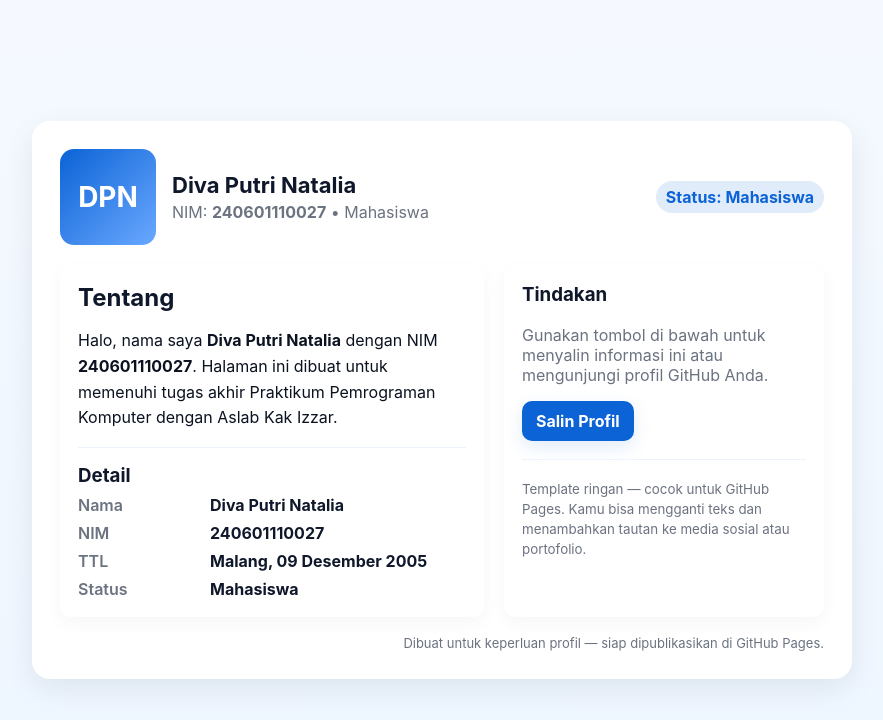
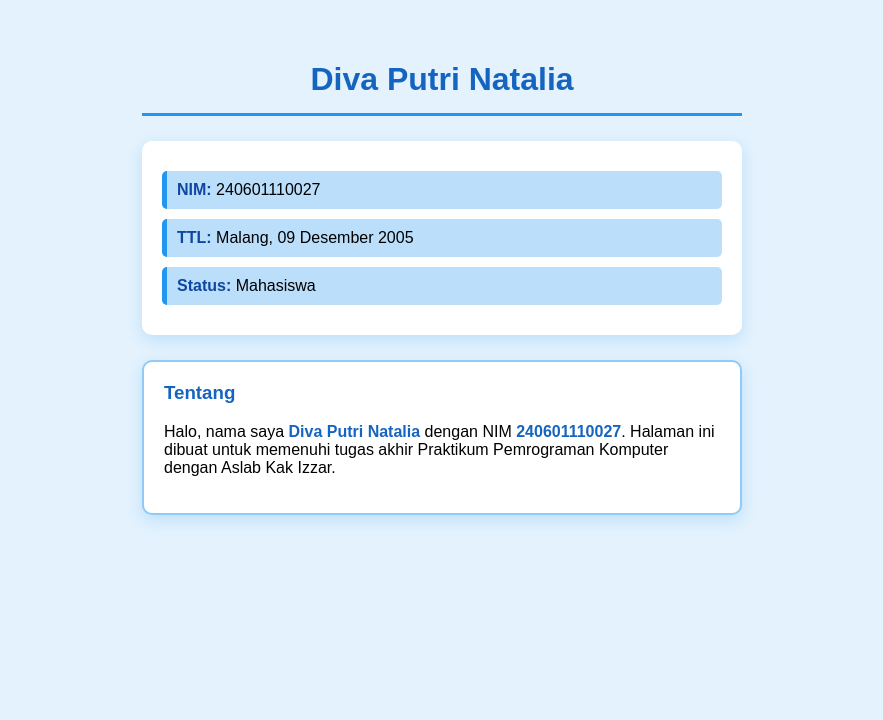
Before and after one commit to divanatalia0912-arch/DivaNatalia027, a plain HTML site: page index.html in a window 1280 px wide. Shown: the whole page, without its empty margins (198-1081 px from the left). Drawn offline with Linux system fonts and the light colour scheme.

Commit message:
Update index.html

```diff
--- a/index.html
+++ b/index.html
@@ -1,135 +1,68 @@
-<!doctype html>
-<html lang="id">
+<!DOCTYPE html>
+<html>
 <head>
-  <meta charset="utf-8">
-  <meta name="viewport" content="width=device-width, initial-scale=1">
-  <title>Diva Putri Natalia — 240601110027</title>
-  <meta name="description" content="Halaman profil sederhana untuk Diva Putri Natalia — NIM 240601110027">
+    <meta charset="UTF-8">
+    <title>Diva Putri Natalia</title>
     <style>
-    /* Simple, modern, GitHub Pages friendly styling */
-    :root{
-      --bg:#f5f9ff;
-      --card:#ffffff;
-      --accent:#0b63d6;
-      --muted:#6b7280;
-      --radius:14px;
-      --glass: rgba(255,255,255,0.6);
-      font-family: Inter, system-ui, -apple-system, "Segoe UI", Roboto, "Helvetica Neue", Arial;
+        body {
+            font-family: Arial, sans-serif;
+            padding: 40px;
+            max-width: 600px;
+            margin: 0 auto;
+            background: #e3f2fd;
         }
-    *{box-sizing:border-box}
-    body{
-      margin:0;
-      background: linear-gradient(180deg,var(--bg),#eef6ff);
-      color:#0f172a;
-      -webkit-font-smoothing:antialiased;
-      -moz-osx-font-smoothing:grayscale;
-      display:flex;
-      align-items:center;
-      justify-content:center;
-      min-height:100vh;
-      padding:32px;
+        h1 {
+            color: #1565c0;
+            text-align: center;
+            border-bottom: 3px solid #2196f3;
+            padding-bottom: 15px;
         }
-    .container{
-      width:100%;
-      max-width:820px;
-      background:var(--card);
-      border-radius:18px;
-      box-shadow:0 10px 30px rgba(10,20,40,0.08);
-      padding:28px;
-      backdrop-filter: blur(6px);
+        .info {
+            margin: 25px 0;
+            background: white;
+            padding: 20px;
+            border-radius: 10px;
+            box-shadow: 0 5px 15px rgba(33, 150, 243, 0.2);
         }
-    header{
-      display:flex;
-      gap:16px;
-      align-items:center;
+        .info p {
+            padding: 10px;
+            margin: 10px 0;
+            background: #bbdefb;
+            border-radius: 5px;
+            border-left: 5px solid #2196f3;
         }
-    .avatar{
-      width:96px;height:96px;border-radius:14px;background:linear-gradient(135deg,var(--accent),#6aa8ff);display:flex;align-items:center;justify-content:center;color:white;font-weight:700;font-size:28px;flex:0 0 96px;
+        .tentang {
+            background: white;
+            padding: 20px;
+            border-radius: 10px;
+            margin-top: 25px;
+            box-shadow: 0 5px 15px rgba(33, 150, 243, 0.2);
+            border: 2px solid #90caf9;
         }
-    h1{margin:0;font-size:22px}
-    p.lead{margin:4px 0 0;color:var(--muted)}
-
-    .grid{
-      display:grid;
-      grid-template-columns:1fr 320px;
-      gap:20px;
-      margin-top:20px;
+        .tentang h3 {
+            color: #1565c0;
+            margin-top: 0;
         }
-    @media (max-width:820px){
-      .grid{grid-template-columns:1fr;}
+        b {
+            color: #0d47a1;
         }
-
-    .card{
-      background:linear-gradient(180deg,var(--glass), rgba(255,255,255,0.92));
-      padding:18px;border-radius:12px;box-shadow:0 6px 18px rgba(15,23,42,0.04);
-    }
-    dl{display:grid;grid-template-columns:120px 1fr;gap:8px 12px;align-items:center;margin:0}
-    dt{color:var(--muted);font-weight:600}
-    dd{margin:0;font-weight:700}
-
-    .bio{line-height:1.6;color:#0b1220}
-    .status{display:inline-block;padding:6px 10px;border-radius:999px;background:rgba(11,99,214,0.12);color:var(--accent);font-weight:700}
-
-    footer{margin-top:18px;text-align:right;color:var(--muted);font-size:13px}
-
-    .btn{
-      display:inline-block;padding:10px 14px;border-radius:10px;background:var(--accent);color:white;text-decoration:none;font-weight:700;box-shadow:0 6px 18px rgba(11,99,214,0.12);
+        strong {
+            color: #1565c0;
         }
     </style>
 </head>
 <body>
-  <main class="container" role="main">
-    <header>
-      <div class="avatar">DPN</div>
-      <div>
     <h1>Diva Putri Natalia</h1>
-        <p class="lead">NIM: <strong>240601110027</strong> • Mahasiswa</p>
-      </div>
-      <div style="margin-left:auto;display:flex;gap:10px;align-items:center">
-        <span class="status">Status: Mahasiswa</span>
-      </div>
-    </header>
 
-    <div class="grid">
-      <section class="card">
-        <h2 style="margin-top:0;margin-bottom:8px">Tentang</h2>
-        <p class="bio">Halo, nama saya <strong>Diva Putri Natalia</strong> dengan NIM <strong>240601110027</strong>. Halaman ini dibuat untuk memenuhi tugas akhir Praktikum Pemrograman Komputer dengan Aslab Kak Izzar.</p>
-
-        <hr style="margin:16px 0;border:none;border-top:1px solid #eef4ff">
-
-        <h3 style="margin:0 0 8px">Detail</h3>
-        <dl>
-          <dt>Nama</dt><dd>Diva Putri Natalia</dd>
-          <dt>NIM</dt><dd>240601110027</dd>
-          <dt>TTL</dt><dd>Malang, 09 Desember 2005</dd>
-          <dt>Status</dt><dd>Mahasiswa</dd>
-        </dl>
-
-      </section>
-
-      <aside class="card" aria-label="Kontak & Tindakan">
-        <h3 style="margin-top:0">Tindakan</h3>
-        <p style="margin:8px 0 16px;color:var(--muted)">Gunakan tombol di bawah untuk menyalin informasi ini atau mengunjungi profil GitHub Anda.</p>
-        <a class="btn" href="#" onclick="copyProfile(event)">Salin Profil</a>
-
-        <script>
-          function copyProfile(e){
-            e.preventDefault();
-            const text = `Nama: Diva Putri Natalia\nNIM: 240601110027\nTTL: Malang, 09 Desember 2005\nStatus: Mahasiswa`;
-            navigator.clipboard?.writeText(text).then(()=>{
-              alert('Profil telah disalin ke clipboard!');
-            }).catch(()=>{alert('Tidak dapat menyalin. Silakan salin secara manual.');});
-          }
-        </script>
-
-        <hr style="margin:18px 0;border:none;border-top:1px solid #eef4ff">
-        <small style="color:var(--muted)">Template ringan — cocok untuk GitHub Pages. Kamu bisa mengganti teks dan menambahkan tautan ke media sosial atau portofolio.</small>
-      </aside>
+    <div class="info">
+        <p><b>NIM:</b> 240601110027</p>
+        <p><b>TTL:</b> Malang, 09 Desember 2005</p>
+        <p><b>Status:</b> Mahasiswa</p>
     </div>
 
-    <footer>
-      Dibuat untuk keperluan profil — siap dipublikasikan di GitHub Pages.
-    </footer>
-  </main>
+    <div class="tentang">
+        <h3>Tentang</h3>
+        <p>Halo, nama saya <strong>Diva Putri Natalia</strong> dengan NIM <strong>240601110027</strong>. Halaman ini dibuat untuk memenuhi tugas akhir Praktikum Pemrograman Komputer dengan Aslab Kak Izzar.</p>
+    </div>
 </body>
 </html>
```
Lines whose indentation alone changed are shown as unchanged.
